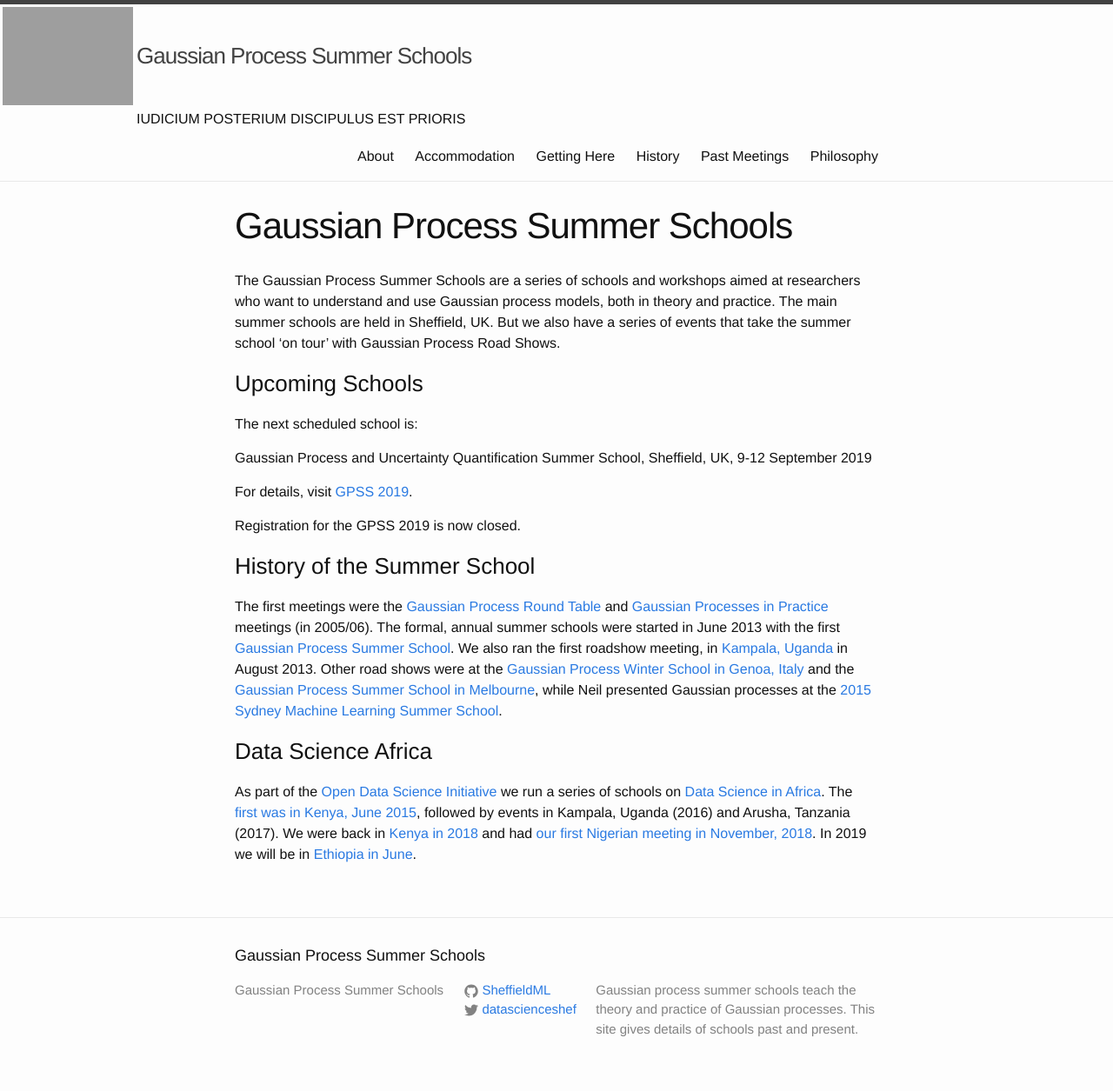
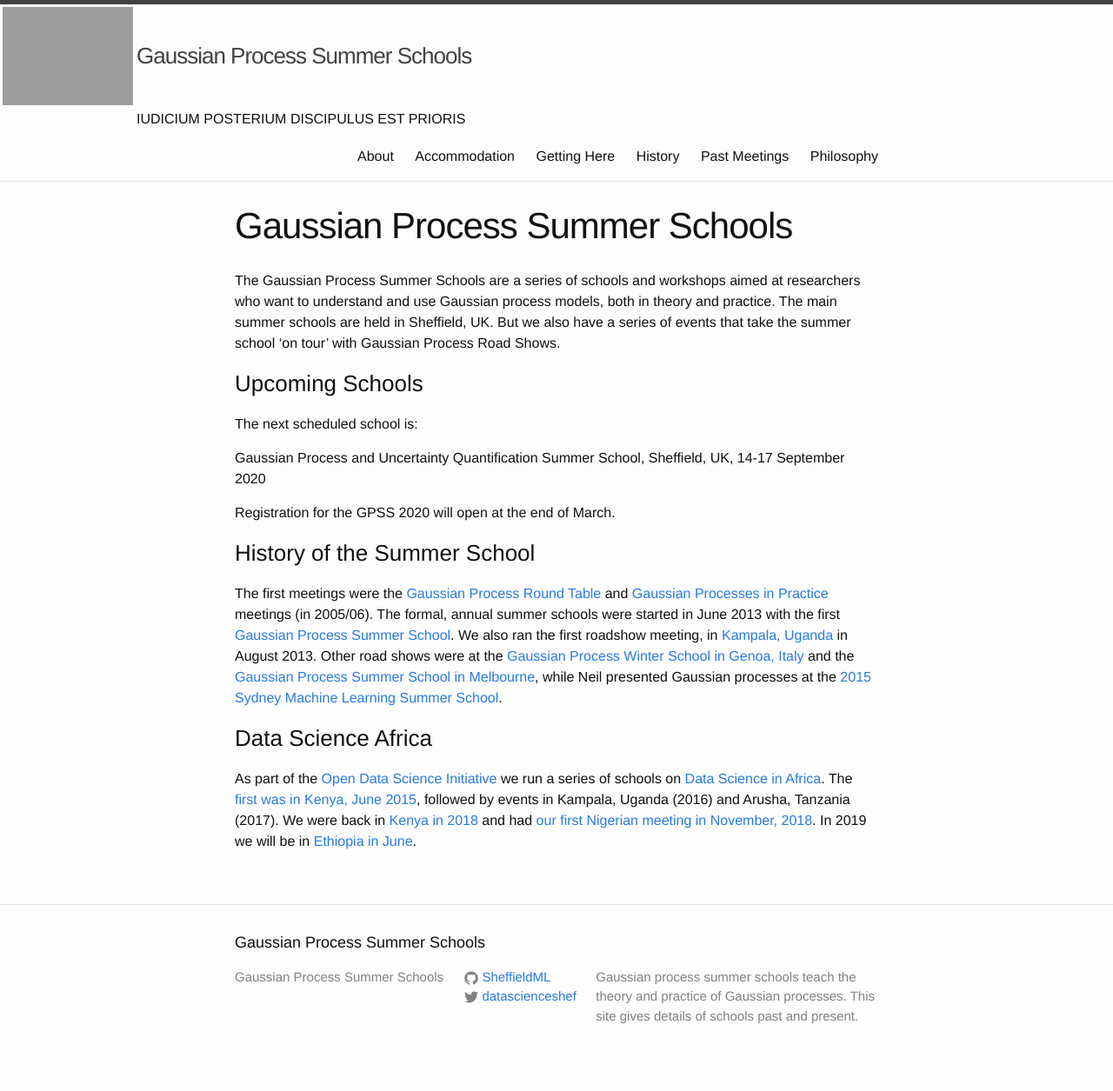
Before and after one commit to gpschool/gpschool.github.io, a Jekyll site: the page built from index.md, in a window 1280 px wide. Shown: the whole page at 87% size. Built offline with Jekyll 4.4.1, drawn with Linux system fonts in a browser that asks for light colours.

Commit message:
First commit for GPSS 2020

```diff
--- a/_data/meetings.csv
+++ b/_data/meetings.csv
@@ -1,5 +1,6 @@
 present,location,startday,endday,startmonth,endmonth,year,event,url,coorganizers
-Y,"Sheffield, UK",9,12,September,,2019,Gaussian Process and Uncertainty Quantification Summer School,,"Mauricio A Alvarez Lopez, Rich Wilkinson, Mike Smith, Wil Ward, Fariba Yousefi, Juan Jose, Neil Lawrence and the Sheffield ML group"
+Y,"Sheffield, UK",14,17,September,,2020,Gaussian Process and Uncertainty Quantification Summer School,,"Mauricio A Alvarez Lopez, Rich Wilkinson, Mike Smith, Javier Gonzalez, Neil Lawrence and the Sheffield ML group"
+,"Sheffield, UK",9,12,September,,2019,Gaussian Process and Uncertainty Quantification Summer School,./gpss19,"Mauricio A Alvarez Lopez, Rich Wilkinson, Mike Smith, Wil Ward, Fariba Yousefi, Juan Jose, Neil Lawrence and the Sheffield ML group"
 ,"Sheffield, UK",3,6,September,,2018,Gaussian Process and Uncertainty Quantification Summer School,./gpss18,"Mauricio A Alvarez Lopez, Rich Wilkinson, Mike Smith, Wil Ward, Fariba Yousefi, Juan Jose, Neil Lawrence and the Sheffield ML group"
 ,"Sheffield, UK",11,14,September,,2017,Gaussian Process and Uncertainty Quantification Summer School,./gpss17,"Mauricio A Alvarez Lopez, Javier Gonzalez, Rich Wilkinson, Neil Lawrence, Jeremy Oakley and the Sheffield ML group"
 ,"Sheffield, UK",6,7,February,,2017,Gaussian Process and Bayesian Optimization Masterclass,./gpmc17,"Javier Gonzalez, Neil Lawrence"
--- a/index.md
+++ b/index.md
@@ -14,9 +14,7 @@ The next scheduled school is:
 {% if meeting.present %}{% if meeting.url %}[{{ meeting.event }}]({{ meeting.url }}){% else %}{{ meeting.event }}{% endif %}, {{ meeting.location }}{% if meeting.startday %}, {{ meeting.startday }}{% if meeting.endday %}-{{ meeting.endday }}{% endif %}{% endif %} {{ meeting.startmonth }} {{ meeting.year }}{% endif %}
 {% endfor %}
 
-For details, visit [GPSS 2019](http://gpss.cc/gpss19/).<br/>
-
-Registration for the GPSS 2019 is now closed.
+Registration for the GPSS 2020 will open at the end of March.
 
 ### History of the Summer School
 
```
